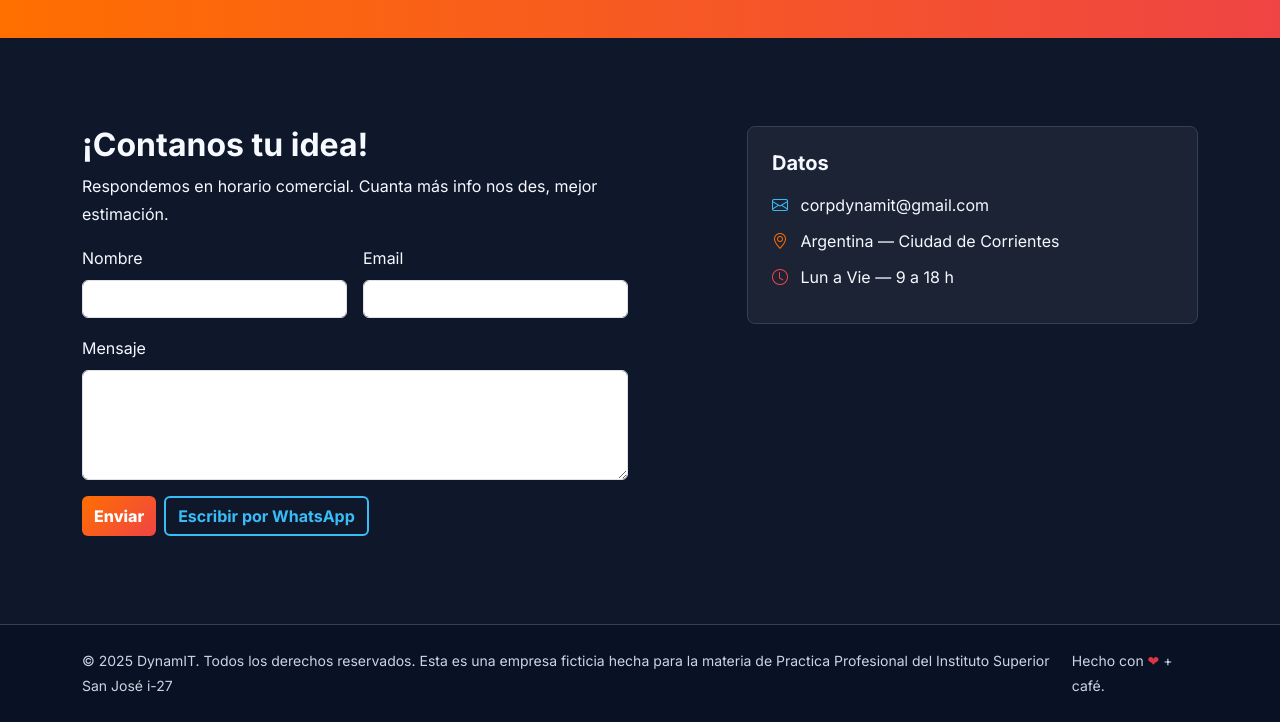
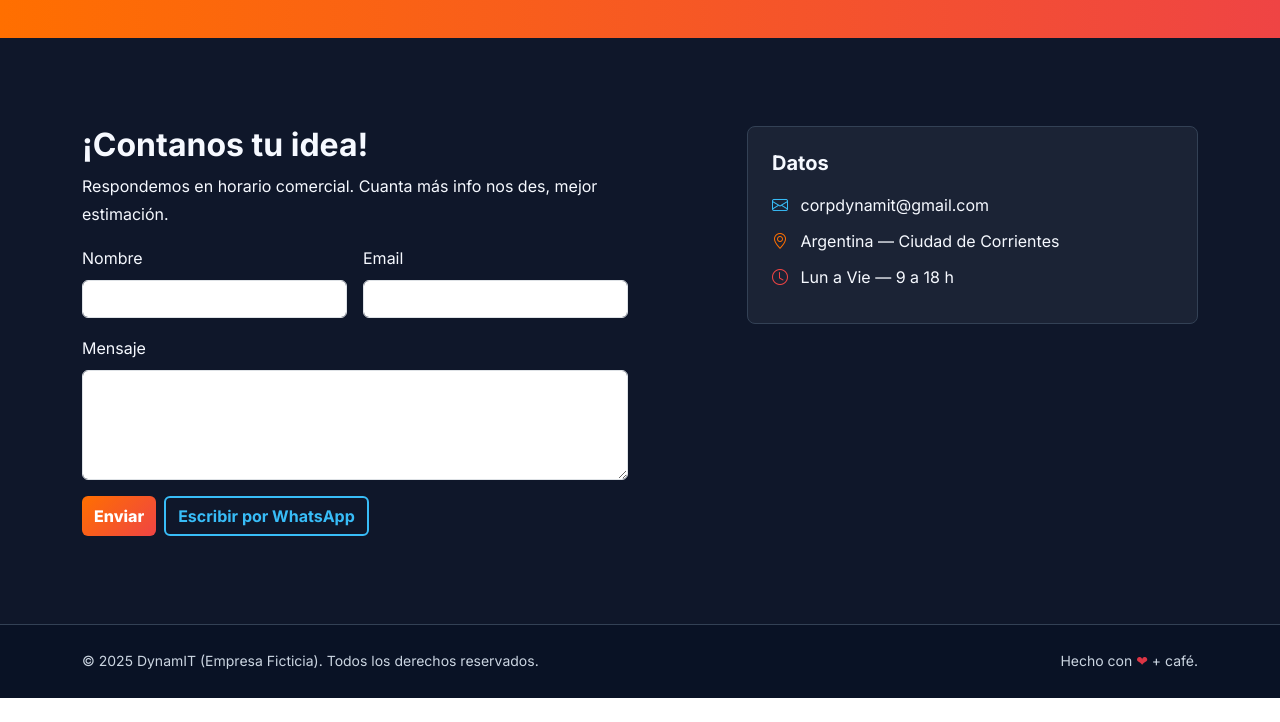
Before and after one commit to DynamIT2025/DynamIT, a plain HTML site: page index.html in a window 1280 px wide. Shown: the part 2965-3687 px from the top of the page. After the commit the page ends 3663 px from the top, so only its background shows below. Drawn offline with nearby package versions, Linux system fonts and the light colour scheme.

Commit message:
Update footer text for fictional company

```diff
--- a/index.html
+++ b/index.html
@@ -309,7 +309,7 @@
   <!-- Footer -->
   <footer class="py-4">
     <div class="container d-flex flex-column flex-lg-row align-items-center justify-content-between gap-3">
-      <div class="small">&copy; <span id="year"></span> DynamIT. Todos los derechos reservados. Esta es una empresa ficticia hecha para la materia de Practica Profesional del Instituto Superior San José i-27</div>
+      <div class="small">&copy; <span id="year"></span> DynamIT (Empresa Ficticia). Todos los derechos reservados.</div>
       <div class="small">Hecho con <span class="text-danger">❤</span> + café.</div>
     </div>
   </footer>
```
